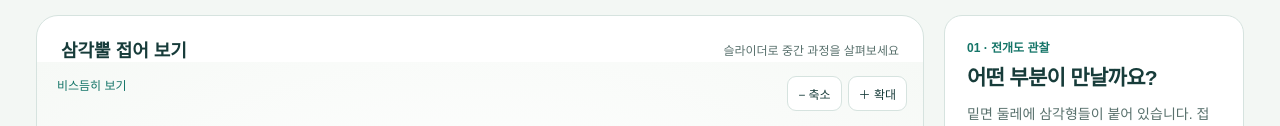
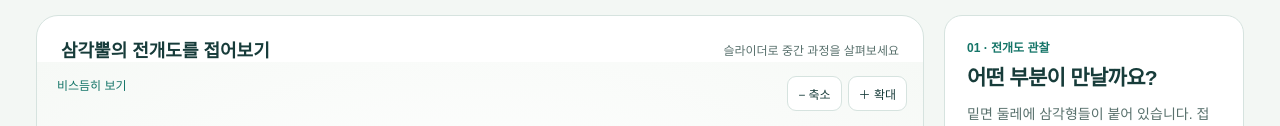
Before and after one commit to bibacier-source/-, a plain HTML site: page index.html in a window 1280 px wide. Shown: the part 213-339 px from the top of the page. Drawn offline with Linux system fonts and the light colour scheme.

Commit message:
삼각뿔 제목을 전개도 접어보기로 수정

```diff
--- a/index.html
+++ b/index.html
@@ -10,7 +10,7 @@
 <body><div class="wrap">
 <header><div><div class="eyebrow">수학 탐구실 · 공간과 도형</div><h1>전개도에서 입체로</h1><p>천천히 접고, 돌려 보고, 만나는 부분을 찾아보세요.</p></div><div class="badge">수업용 미리보기 · 인터넷 없이 사용</div></header>
 <nav class="tabs" aria-label="입체도형 선택"><button class="tab" data-shape="3" aria-pressed="true">삼각뿔</button><button class="tab" data-shape="4" aria-pressed="false">사각뿔</button><button class="tab" data-shape="5" aria-pressed="false">오각뿔</button><button class="tab" data-shape="6" aria-pressed="false">육각뿔</button><button class="tab" data-shape="cone" aria-pressed="false">원뿔</button></nav>
-<main><section class="stage" aria-label="접기 시뮬레이션"><div class="stage-head"><h2 id="shapeTitle">삼각뿔 접어 보기</h2><span>슬라이더로 중간 과정을 살펴보세요</span></div><div class="canvas-box"><canvas id="scene" aria-label="드래그로 회전할 수 있는 입체도형. 접기 정도와 시점은 아래 버튼으로도 조절할 수 있습니다."></canvas><div class="view-status" id="viewStatus">비스듬히 보기</div><div class="tools"><button class="small" id="zoomOut" aria-label="축소">− 축소</button><button class="small" id="zoomIn" aria-label="확대">＋ 확대</button></div><div class="hint">화면을 드래그하면 보는 방향이 바뀝니다.</div></div>
+<main><section class="stage" aria-label="접기 시뮬레이션"><div class="stage-head"><h2 id="shapeTitle">삼각뿔의 전개도를 접어보기</h2><span>슬라이더로 중간 과정을 살펴보세요</span></div><div class="canvas-box"><canvas id="scene" aria-label="드래그로 회전할 수 있는 입체도형. 접기 정도와 시점은 아래 버튼으로도 조절할 수 있습니다."></canvas><div class="view-status" id="viewStatus">비스듬히 보기</div><div class="tools"><button class="small" id="zoomOut" aria-label="축소">− 축소</button><button class="small" id="zoomIn" aria-label="확대">＋ 확대</button></div><div class="hint">화면을 드래그하면 보는 방향이 바뀝니다.</div></div>
 <div class="controls"><div class="progress-label"><label for="fold">접힌 정도</label><output id="percent" class="percent" for="fold">0%</output></div><input id="fold" type="range" min="0" max="100" step="0.1" value="0" aria-valuetext="0퍼센트, 전개도"><div class="ends"><span>0% · 전개도</span><span>100% · 입체</span></div><div class="actions"><button id="play" class="primary">▶ 자동 접기</button><button id="reset" class="secondary">처음으로</button><button id="complete" class="secondary">완성 보기</button><label class="speed">재생 속도 <select id="speed"><option value="0.5">천천히</option><option value="1" selected>보통</option><option value="1.5">빠르게</option></select></label></div><div class="view-buttons"><button class="small" id="oblique">비스듬히</button><button class="small" id="top">위에서</button><button class="small" id="front">옆에서</button></div></div></section>
 <aside><section class="card"><div id="step" class="step">01 · 전개도 관찰</div><h4 id="phase">어떤 면이 만날까요?</h4><p id="description"></p><div class="legend"><span><i class="dot" style="background:#98c9bc"></i>밑면</span><span><i class="dot" style="background:#f1c58a"></i>옆면</span></div></section><section class="card question"><h3>함께 생각해 보기</h3><p id="question"></p><p class="note">먼저 예상하고, 움직여 확인해 보세요.<br>예상과 달라도 괜찮습니다.</p></section><section class="card"><h3 id="factsTitle">완성된 각뿔의 구성</h3><div id="facts" class="facts"></div><p id="geometryNote" class="note"></p></section></aside></main>
 <div class="footer">관찰 방법: 자동 접기 중에도 슬라이더를 움직여 멈출 수 있습니다. ‘처음으로’는 전개도로 돌아갑니다. 각뿔은 밑면이 정다각형인 모양입니다.</div>
@@ -86,7 +86,7 @@ function stop(){playing=false;$('play').textContent='▶ 자동 접기'}
 function choose(value){
  stop();shape=value;zoom=1;yaw=-.24;pitch=.82;$('viewStatus').textContent='비스듬히 보기';
  document.querySelectorAll('.tab').forEach(b=>b.setAttribute('aria-pressed',String(b.dataset.shape===shape)));
- $('shapeTitle').textContent=names[shape]+' 접어 보기';
+ $('shapeTitle').textContent=shape==='3'?'삼각뿔의 전개도를 접어보기':names[shape]+' 접어 보기';
  const isCone=shape==='cone',n=Number(shape);
  $('question').textContent=isCone?'부채꼴의 호의 길이는 완성된 원뿔의 어느 부분의 길이와 같을까요?':'전개도에 보이는 삼각형의 꼭짓점 중, 접으면 서로 만나 하나가 되는 꼭짓점은 몇 개일까요?';
  $('factsTitle').textContent=isCone?'원뿔 전개도의 관계':'완성된 각뿔의 구성';
```
